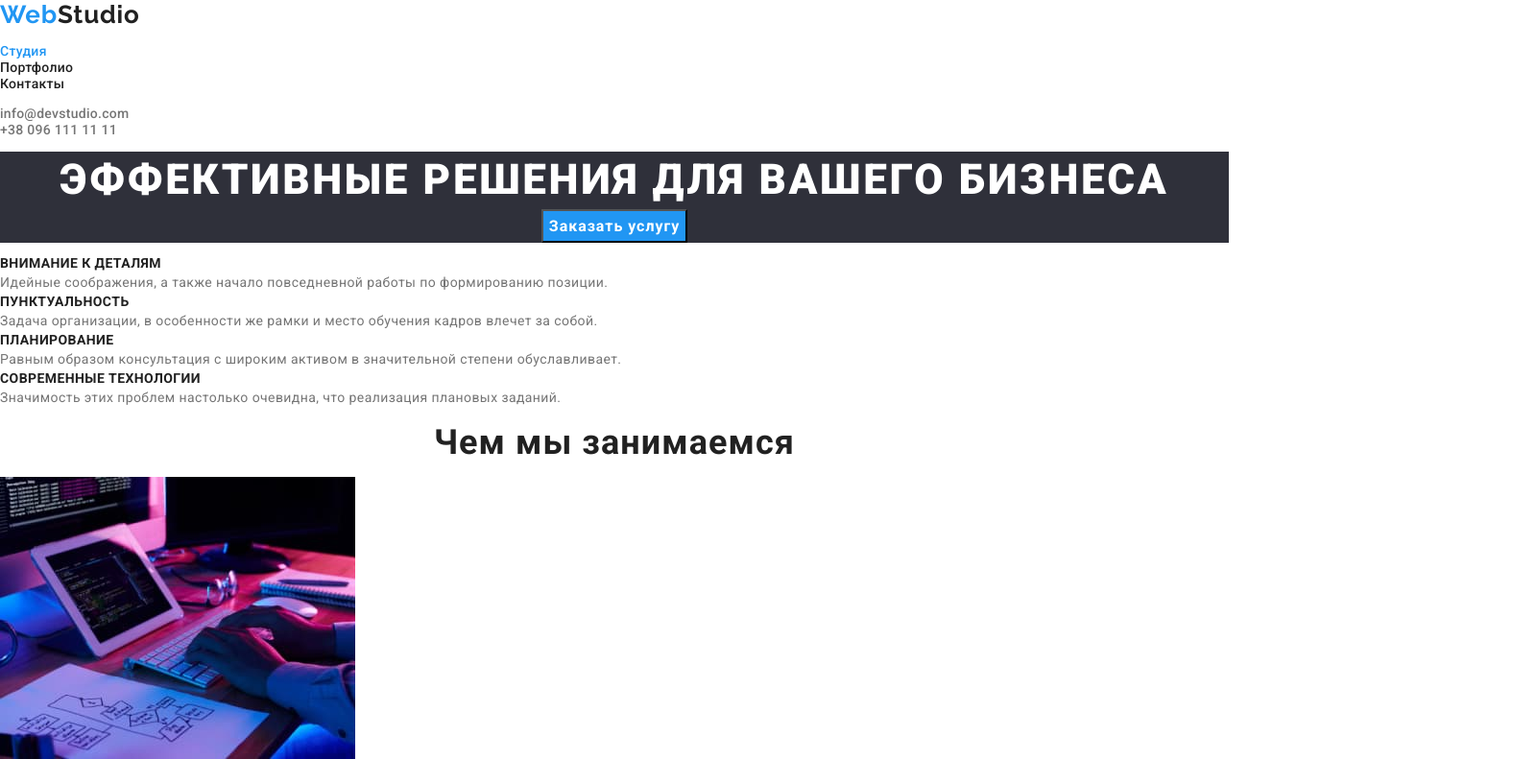
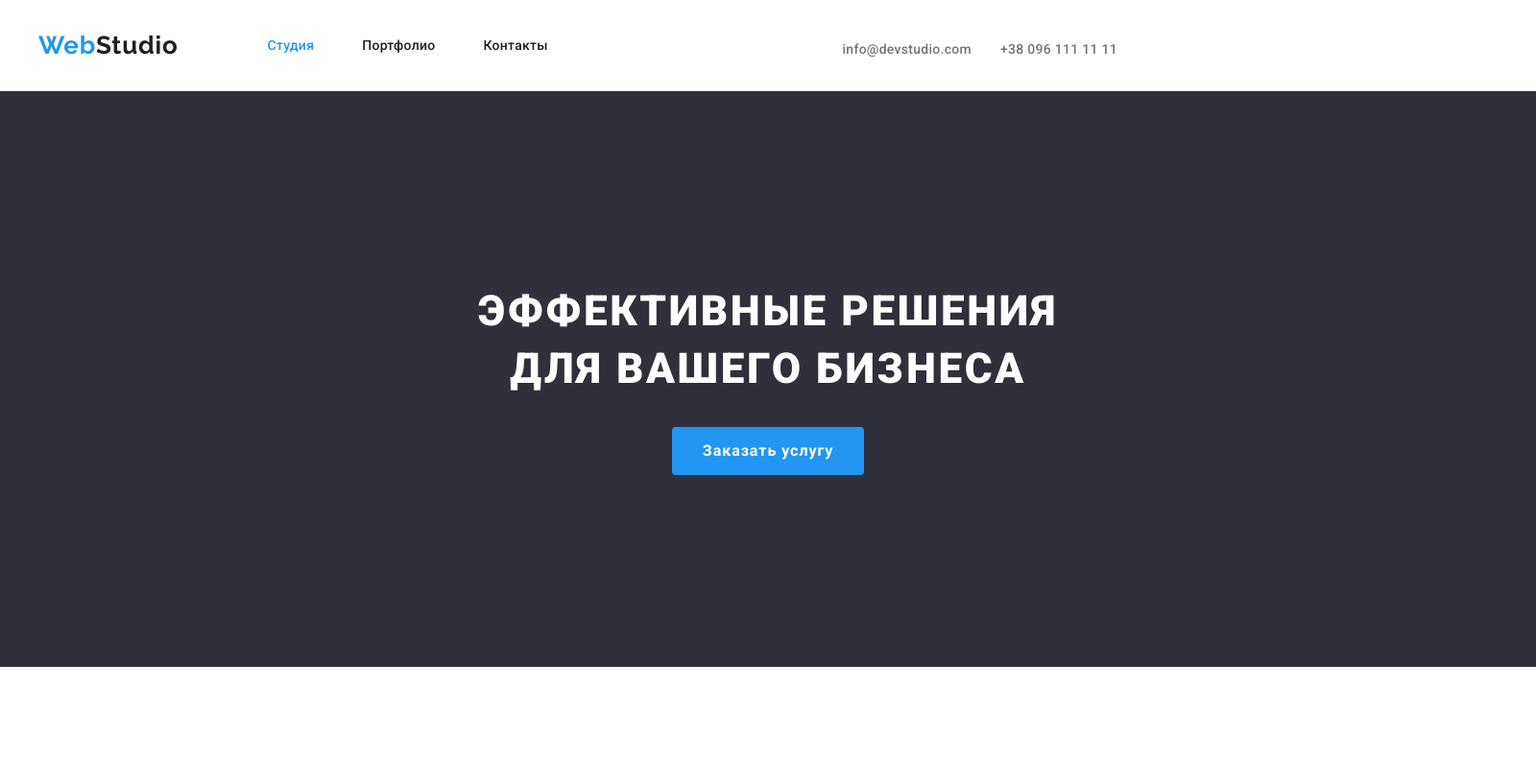
Before and after one commit to Tymur-Popov/goit-markup-hw-03, a plain HTML site: page index.html in a window 1280 px wide. Shown: the top 791 px of the page at 96% size, 1600 px wide, since content can reach past the window. Drawn offline with nearby package versions, Linux system fonts and the light colour scheme.

Commit message:
checkpoint

```diff
--- a/css/styles.css
+++ b/css/styles.css
@@ -60,8 +60,55 @@ li {
   list-style-type: none;
 }
 
+/* УТИЛИТЫ */
+
+.visually-hidden {
+  position: absolute;
+  clip: rect(0 0 0 0);
+  width: 1px;
+  height: 1px;
+  margin: -1px;
+}
+
 /* INDEX.HTML */
 /* HEADER */
+
+.container {
+  box-sizing: border-box;
+  width: 1200px;
+  margin-left: auto;
+  margin-right: auto;
+  /* padding-left: 15px;
+  padding-right: 15px; */
+}
+
+.section {
+  padding-top: 94px;
+  padding-bottom: 94px;
+}
+
+/* УТИЛИТЫ END */
+
+/* HEADER SECTION */
+.header-section {
+  display: flex;
+  margin-left: auto;
+  margin-right: auto;
+  align-items: baseline;
+}
+
+.nav-container {
+  display: flex;
+  align-items: center;
+}
+
+.info-list {
+  display: flex;
+}
+
+.info-point:not(:last-child) {
+  margin-right: 30px;
+}
 
 .logo {
   font-family: var(--secondary-font);
@@ -72,16 +119,37 @@ li {
   letter-spacing: 0.03em;
   color: var(--main-font-color);
   text-decoration: none;
+
+  margin-right: 93px;
+  padding-top: 32px;
+  padding-bottom: 32px;
 }
 
 .logo-icon-color {
   color: var(--logo-icon-color-left);
 }
 
+.menu {
+  display: flex;
+}
+
+.menu-section {
+  display: flex;
+  width: 294px;
+  margin-right: 305px;
+}
+
 .menu-link {
   line-height: 1.14;
   letter-spacing: 0.02em;
   color: #212121;
+
+  padding-top: 32px;
+  padding-bottom: 32px;
+}
+
+.menu-item:not(:last-child) {
+  margin-right: 50px;
 }
 
 .menu-link.current {
@@ -97,11 +165,17 @@ li {
   line-height: 1.14;
   letter-spacing: 0.02em;
   color: var(--header-info-color);
+
+  padding-top: 32px;
+  padding-bottom: 32px;
 }
 .tel-link {
   line-height: 1.14;
   letter-spacing: 0.02em;
   color: var(--header-info-color);
+
+  padding-top: 32px;
+  padding-bottom: 32px;
 }
 .mail-link:hover,
 .tel-link:hover {
@@ -115,14 +189,28 @@ li {
 
 /* HERO */
 .hero-section {
+  display: flex;
+  flex-direction: column;
+  padding-top: 200px;
+  padding-bottom: 200px;
+  width: 1600px;
+  height: 600px;
+  align-items: center;
+  justify-content: center;
+
   background-color: var(--hero-background-color);
-  text-align: center;
 }
 .hero-header {
+  display: inline-block;
   font-family: var(--main-font);
   font-weight: 900;
   font-size: 44px;
   line-height: 1.36;
+
+  margin-right: 452px;
+  margin-left: 452px;
+  margin-bottom: 30px;
+  width: 696px;
 
   text-align: center;
   letter-spacing: 0.06em;
@@ -131,11 +219,19 @@ li {
 }
 
 .hero-button {
+  display: inline-block;
+  width: 200px;
+  padding-top: 10px;
+  padding-right: 10px;
+  padding-bottom: 10px;
+  padding-left: 10px;
+
+  border: 0px;
+  border-radius: 4px;
+
   font-weight: var(--font-weight-secondary);
   font-size: 16px;
   line-height: 1.87;
-  align-items: center;
-  text-align: center;
   letter-spacing: 0.06em;
   background-color: var(--hero-btn-back-color);
   color: var(--hero-btn-color);
@@ -145,7 +241,27 @@ li {
 
 /* OUR QUALITIES */
 
+.qualities-section {
+  display: flex;
+  margin-top: 104px;
+}
+
+.qualities-list {
+  display: flex;
+}
+
+.qualities-point:not(last-child) {
+  margin-right: 30px;
+}
+.qualities-point {
+  display: block;
+  width: 270px;
+}
+
 .qualities-name {
+  display: inline-block;
+  margin-bottom: 9px;
+
   font-size: 14px;
   font-weight: var(--font-weight-secondary);
   line-height: 1.14;
@@ -164,6 +280,31 @@ li {
 /* OUR QUALITIES END */
 
 /* TASKS */
+
+.tasks-section {
+  display: flex;
+  flex-direction: column;
+}
+
+.tasks-header {
+  display: inline-block;
+  margin-left: auto;
+  margin-right: auto;
+  margin-bottom: 50px;
+}
+
+.tasks-point {
+  display: block;
+}
+
+.tasks-point:not(:last-child) {
+  margin-right: 30px;
+}
+
+.tasks-list {
+  display: flex;
+}
+
 .tasks-header {
   font-weight: var(--font-weight-secondary);
   font-size: 36px;
@@ -246,6 +387,17 @@ li {
 /* PORTFOLIO */
 
 /* PORTFOLIO FILTER */
+
+.filter-section {
+  display: flex;
+  justify-content: center;
+  outline: 2px solid tomato;
+}
+
+.filter-section .filter-point:not(:last-child) {
+  margin-right: 8px;
+}
+
 .filter-button {
   font-family: inherit;
   font-size: 16px;
@@ -255,6 +407,8 @@ li {
   letter-spacing: 0.03em;
   color: var(--main-font-color);
   cursor: pointer;
+
+  padding: 6px 22px 6px 22px;
 }
 .filter-button:hover,
 .filter-button:focus {
@@ -264,6 +418,25 @@ li {
 /* PORTFOLIO FILTER END */
 
 /* PORTFOLIO ITEMS */
+
+.portfolio-list {
+  display: flex;
+  flex-wrap: wrap;
+  justify-content: center;
+}
+
+.portfolio-point {
+  display: block;
+  width: 370px;
+}
+
+.portfolio-point:not(:nth-child(3n + 3)) {
+  margin-right: 30px;
+}
+
+.portfolio-point:nth-last-child(n + 4) {
+  margin-bottom: 30px;
+}
 .portfolio-project {
   font-weight: var(--font-weight-secondary);
   font-size: 18px;
--- a/index.html
+++ b/index.html
@@ -18,12 +18,14 @@
 
 <body>
   <!--HEADER-->
-  <header class="header">
-    <div>
+  <header class="header container">
+    <div class="header-section">
     <nav class="navigation">
+      <div class="nav-container">
         <a class="logo" href="./">
           <span class="logo-icon-color" lang="en">Web</span>Studio</a>
         <ul class="menu">
+          <div class="menu-section">
           <li class="menu-item">
             <a class="menu-link current" href="./">Студия</a>
           </li>
@@ -33,7 +35,9 @@
           <li class="menu-item">
             <a class="menu-link" href="">Контакты</a>
           </li>
+          </div>
         </ul>
+      </div>
     </nav>
     <ul class="info-list">
       <li class="info-point">
@@ -48,13 +52,15 @@
 
   <main>
     <!--HERO-->
-    <section class="hero-section">
-      <h1 class="hero-header">Эффективные решения для вашего бизнеса</h1>
+    <section class="hero">
+      <div class="hero-section">
+      <h1 class="hero-header">Эффективные решения<br> для вашего бизнеса</h1>
       <button class="hero-button" type="button">Заказать услугу</button>
+      </div>
     </section>
 
     <!--OUR QUALITIES-->
-    <section class="qualities">
+    <section class="qualities-section section container">
       <h2 hidden>Наши качества</h2>
       <ul class="qualities-list">
         <li class="qualities-point">
@@ -89,7 +95,7 @@
     </section>
 
     <!--OUR-TASKS-->
-    <section class="tasks">
+    <section class="tasks-section section container">
       <h2 class="tasks-header">Чем мы занимаемся</h2>
       <ul class="tasks-list">
         <li class="tasks-point">
@@ -110,23 +116,31 @@
       <ul class="team-list">
         <li class="team-point">
           <img src="./images/staff/ihor-demyanenko.jpg" alt="игорь демьяненко" width="270" height="260" />
+          <div class="member-box">
             <h3 class="team-member">Игорь Демьяненко</h3>
             <p class="member-description" lang="en">Product Designer</p>
+          </div>
         </li>
         <li class="team-point">
           <img src="./images/staff/olha-repina.jpg" alt="ольга репина" width="270" height="260" />
+          <div class="member-box">
             <h3 class="team-member">Ольга Репина</h3>
             <p class="member-description" lang="en">Frontend Developer</p>
+          </div>
           </li>
         <li class="team-point">
           <img src="./images/staff/nicolay-tarasov.jpg" alt="николай тарасов" width="270" height="260" />
+          <div class="member-box">
             <h3 class="team-member">Николай Тарасов</h3>
             <p class="member-description" lang="en">Marketing</p>
+          </div>
         </li>
         <li class="team-point">
           <img src="./images/staff/mikhail-ermakov.jpg" alt="михаил ермаков" width="270" height="260" />
+          <div class="member-box">
             <h3 class="team-member">Михаил Ермаков</h3>
             <p class="member-description" lang="en">UI Designer</p>
+          </div>
         </li>
       </ul>
     </section>
```
Also changed, not shown: portfolio.html (+18 -9 lines). Lines whose indentation alone changed are shown as unchanged.
